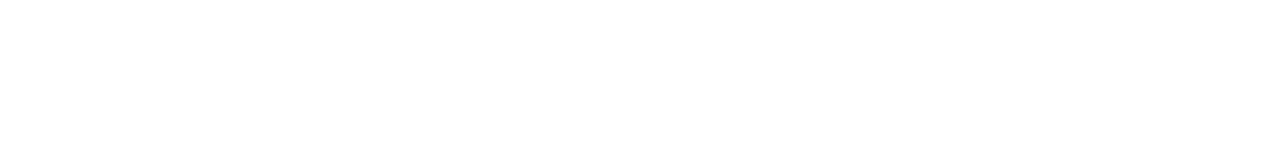
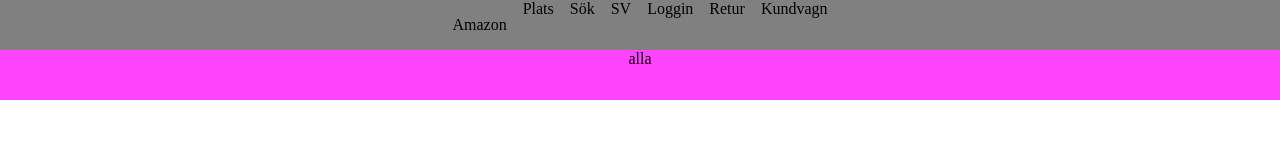
Before and after one commit to RascoBlomberg/Inlamning2, a plain HTML site: page index.html in a window 1280 px wide. Drawn offline with Linux system fonts and the light colour scheme.

Commit message:
starting on header

```diff
--- a/index.html
+++ b/index.html
@@ -6,7 +6,18 @@
     <title>Document</title>
     <link rel="stylesheet" href="style.css">
 </head>
-<body>
-
+<body class = "body">
+    <header class = "header">
+        <div class = "div1"> Amazon </div>
+        <div>Plats </div>
+        <div>Sök </div>
+        <div> SV</div>
+        <div> Loggin</div>
+        <div>Retur</div>
+        <div>Kundvagn</div>
+    </header>
+    <header class = "sub-header">
+        <div>alla</div>
+    </header>
 </body>
 </html>
--- a/style.css
+++ b/style.css
@@ -0,0 +1,32 @@
+.body {
+    margin: 0;
+    padding: 0;
+    box-sizing: border-box;
+    padding-top: 50px;
+}
+.header {
+    display: flex;
+    justify-content: center;
+    gap: 1rem;
+    width: 100%;
+    height: 50px;
+    position: fixed;
+    top: 0;
+    left: 0;
+    background-color: grey;
+}
+.header .div1{
+    align-content: center;
+}
+.header .div1:hover {
+    border: solid black 5px;
+}
+
+.sub-header {
+    display: flex;
+    justify-content: center;
+    gap: 1rem;
+    width: 100%;
+    height: 50px;
+    background-color: #f4f;
+}
```
